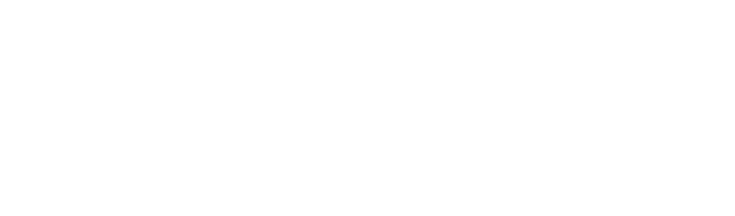
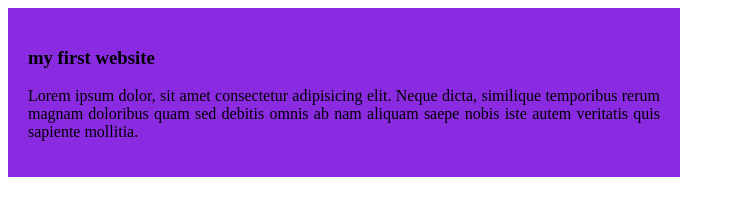
Before and after one commit to zunayedh/my-simple-website, a plain HTML site: page index.html in a window 1280 px wide. Shown: the whole page, without its empty margins (0-735 px from the left). Drawn offline with Linux system fonts and the light colour scheme.

Commit message:
my added a second commit

```diff
--- a/index.html
+++ b/index.html
@@ -4,8 +4,12 @@
     <meta charset="UTF-8">
     <meta name="viewport" content="width=device-width, initial-scale=1.0">
     <title>my simple website</title>
+    <link rel="stylesheet" href="styles/blog.css">
 </head>
 <body>
-
+    <div>
+        <h3>my first website</h3>
+    <p>Lorem ipsum dolor, sit amet consectetur adipisicing elit. Neque dicta, similique temporibus rerum magnam doloribus quam sed debitis omnis ab nam aliquam saepe nobis iste autem veritatis quis sapiente mollitia.</p>
+    </div>
 </body>
 </html>
--- /dev/null
+++ b/styles/blog.css
@@ -0,0 +1,7 @@
+div{
+    background-color: blueviolet;
+    width: 50%;
+    text-align: justify;
+    padding: 20px;
+
+}
```
